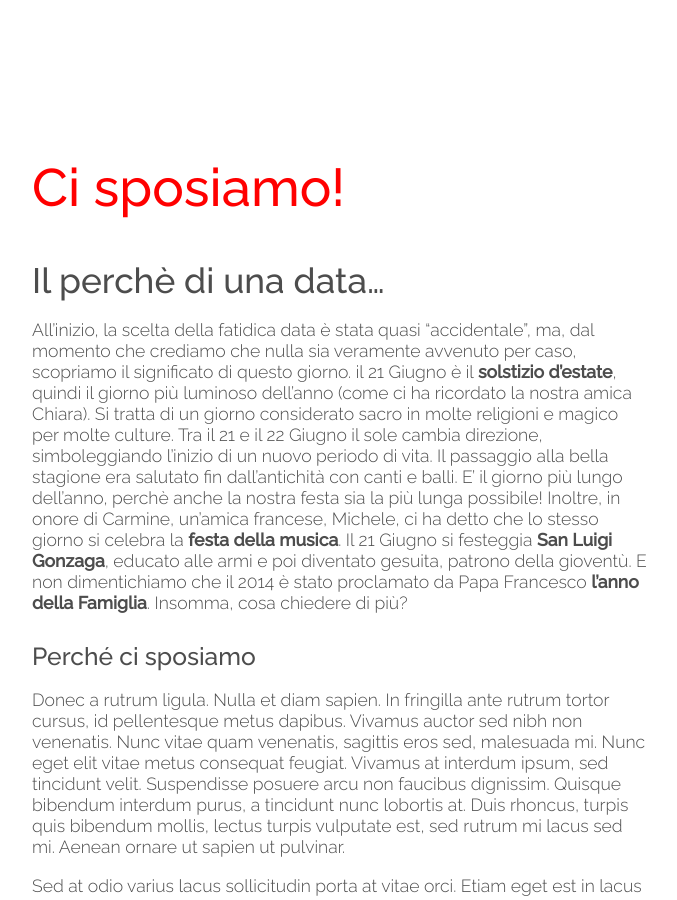
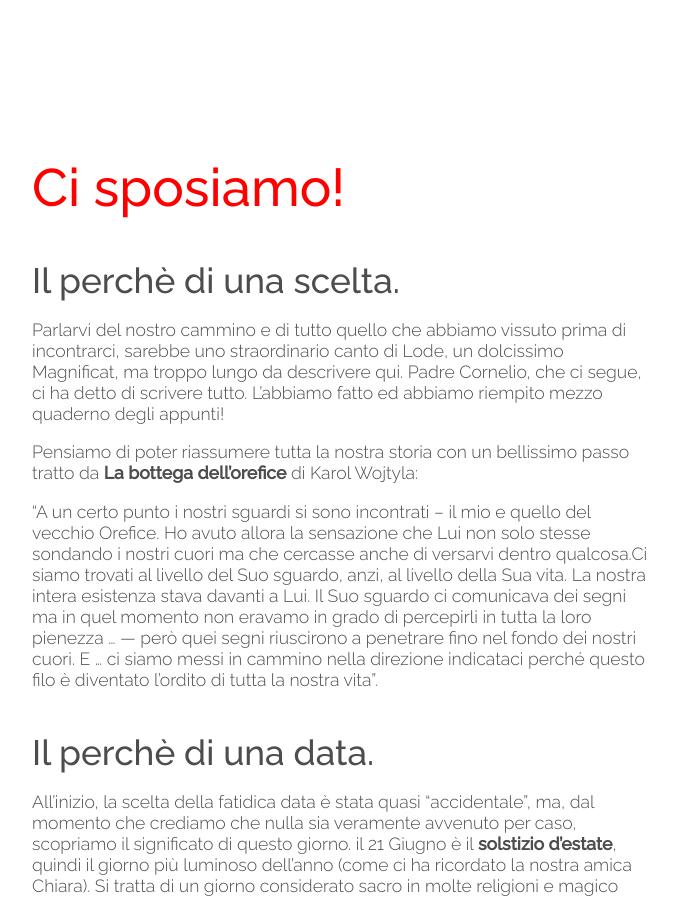
Before and after one commit to 5p2p/carmineanita, a Jekyll site: the page built from index.md, in a window 1280 px wide and 900 px high, scrolled down 529 px. Shown: the whole window, without its empty margins (300-977 px from the left). Built offline with Jekyll 4.4.1, drawn with Linux system fonts in a browser that asks for light colours; nearby versions of some CDN libraries; library files that are not in the unit come from our copies.

Commit message:
Update index.md

```diff
--- a/index.md
+++ b/index.md
@@ -6,7 +6,16 @@ published: true
 
 # Ci sposiamo!
 
-## Il perchè di una data...
+## Il perchè di una scelta.
+
+Parlarvi del nostro cammino e di tutto quello che abbiamo vissuto prima di incontrarci, sarebbe uno straordinario canto di Lode, un dolcissimo Magnificat, ma troppo lungo da descrivere qui. Padre Cornelio, che ci segue, ci ha detto di scrivere tutto. L'abbiamo fatto ed abbiamo riempito mezzo quaderno degli appunti!
+
+Pensiamo di poter riassumere tutta la nostra storia con un bellissimo passo tratto da **La bottega dell'orefice** di Karol Wojtyla:
+
+"A un certo punto i nostri sguardi si sono incontrati – il mio e quello del vecchio Orefice. Ho avuto allora la sensazione che Lui non solo stesse sondando i nostri cuori ma che cercasse anche di versarvi dentro qualcosa.Ci siamo trovati al livello del Suo sguardo, anzi, al livello della Sua vita. La nostra intera esistenza stava davanti a Lui. Il Suo sguardo ci comunicava dei segni ma in quel momento non eravamo in grado di percepirli in tutta la loro pienezza ... — però quei segni riuscirono a penetrare fino nel fondo dei nostri cuori. E ... ci siamo messi in cammino nella direzione indicataci perché questo filo è diventato l'ordito di tutta la nostra vita".
+
+
+## Il perchè di una data.
 
 All'inizio, la scelta della fatidica data è stata quasi "accidentale", ma, dal momento che crediamo che nulla sia veramente avvenuto per caso, scopriamo il significato di questo giorno. il 21 Giugno è il **solstizio d'estate**, quindi il giorno più luminoso dell'anno (come ci ha ricordato la nostra amica Chiara). Si tratta di un giorno considerato sacro in molte religioni e magico per molte culture. Tra il 21 e il 22 Giugno il sole cambia direzione, simboleggiando l'inizio di un nuovo periodo di vita. Il passaggio alla bella stagione era salutato fin dall'antichità con canti e balli. E' il giorno più lungo dell'anno, perchè anche la nostra festa sia la più lunga possibile! Inoltre, in onore di Carmine, un'amica francese, Michele, ci ha detto che lo stesso giorno si celebra la **festa della musica**. Il 21 Giugno si festeggia **San Luigi Gonzaga**, educato alle armi e poi diventato gesuita, patrono della gioventù. E non dimentichiamo che il 2014 è stato proclamato da Papa Francesco **l'anno della Famiglia**. Insomma, cosa chiedere di più?
 
```
